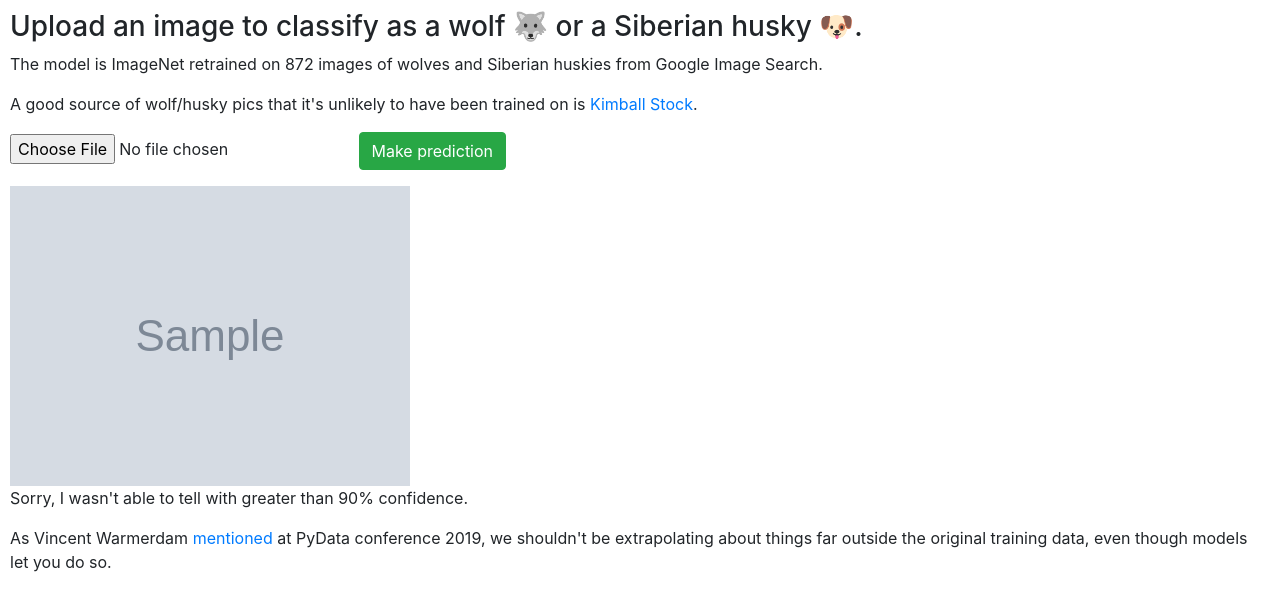
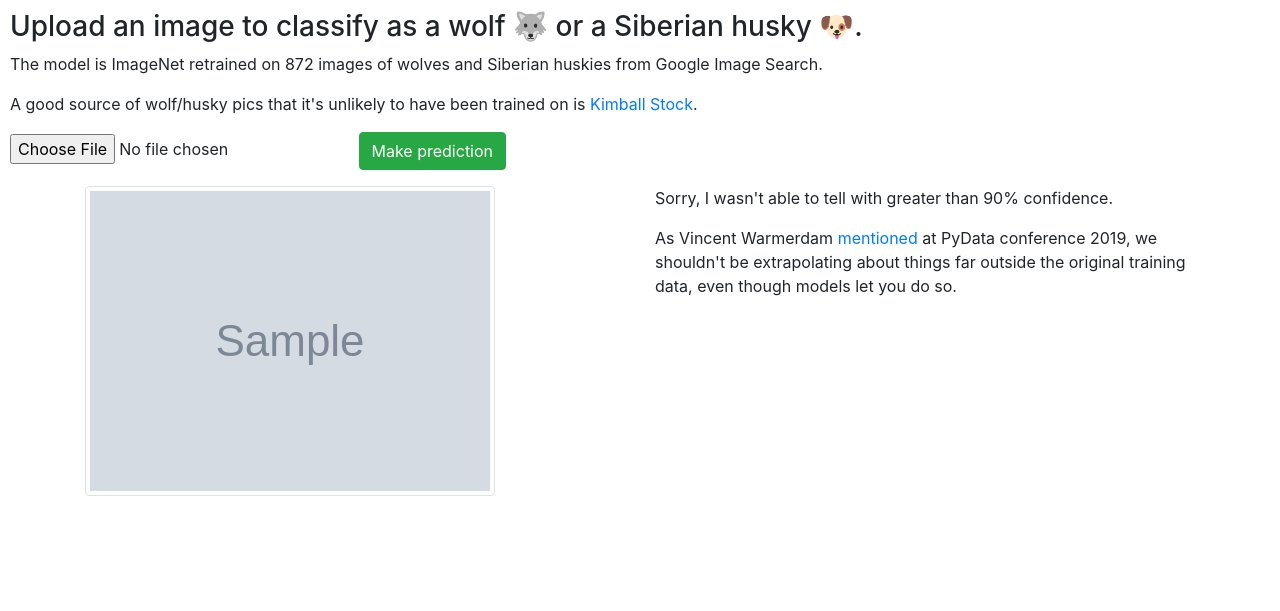
Before and after one commit to david-mears/portfolio, a Django app: template wolforhusky/templates/wolforhusky_index.html in a window 1280 px wide. Shown: the part 56-667 px from the top of the page. Run offline with Django 3.2, Linux system fonts and the light colour scheme; tables that the repository leaves empty hold one stand-in row (values such as "Sample post"); the template is opened without the code that fills it: values that come from a table or form of the project are taken from there, most other values are stand-ins (such as "Sample title", 1, 10 or a date in 2020); grey boxes marked "Sample" are stand-in pictures; some libraries are stand-ins or nearby versions.

Commit message:
Styling on wolforhusky page

```diff
--- a/wolforhusky/templates/wolforhusky_index.html
+++ b/wolforhusky/templates/wolforhusky_index.html
@@ -15,10 +15,14 @@
     </form>
 </div>
 
+<div class="container">
+    <div class="row">
+        <div class="col-sm">
             {% if image_obj %}
-<img src="{{image_obj.image.url}}" alt="Your uploaded picture">
+            <img src="{{image_obj.image.url}}" alt="Your uploaded picture" class="img-thumbnail">
             {% endif %}
-
+        </div>
+        <div class="col-sm">
             {% if predicted_class and confidence > 90 %}
             <p>I think this is a {{ predicted_class }}.</p>
             <p>I'm {{confidence}}% sure.</p>
@@ -26,5 +30,12 @@
             <p>Sorry, I wasn't able to tell with greater than 90% confidence.</p>
             <p>As Vincent Warmerdam <a href="https://pydata.org/london2019/schedule/presentation/10/how-to-constrain-artificial-stupidity/">mentioned</a> at PyData conference 2019, we shouldn't be extrapolating about things far outside the original training data, even though models let you do so.</p>
             {% endif %}
+        </div>
+    </div>
+</div>
+
+
+
+
 
 {% endblock %}
```
Lines whose indentation alone changed are shown as unchanged.
